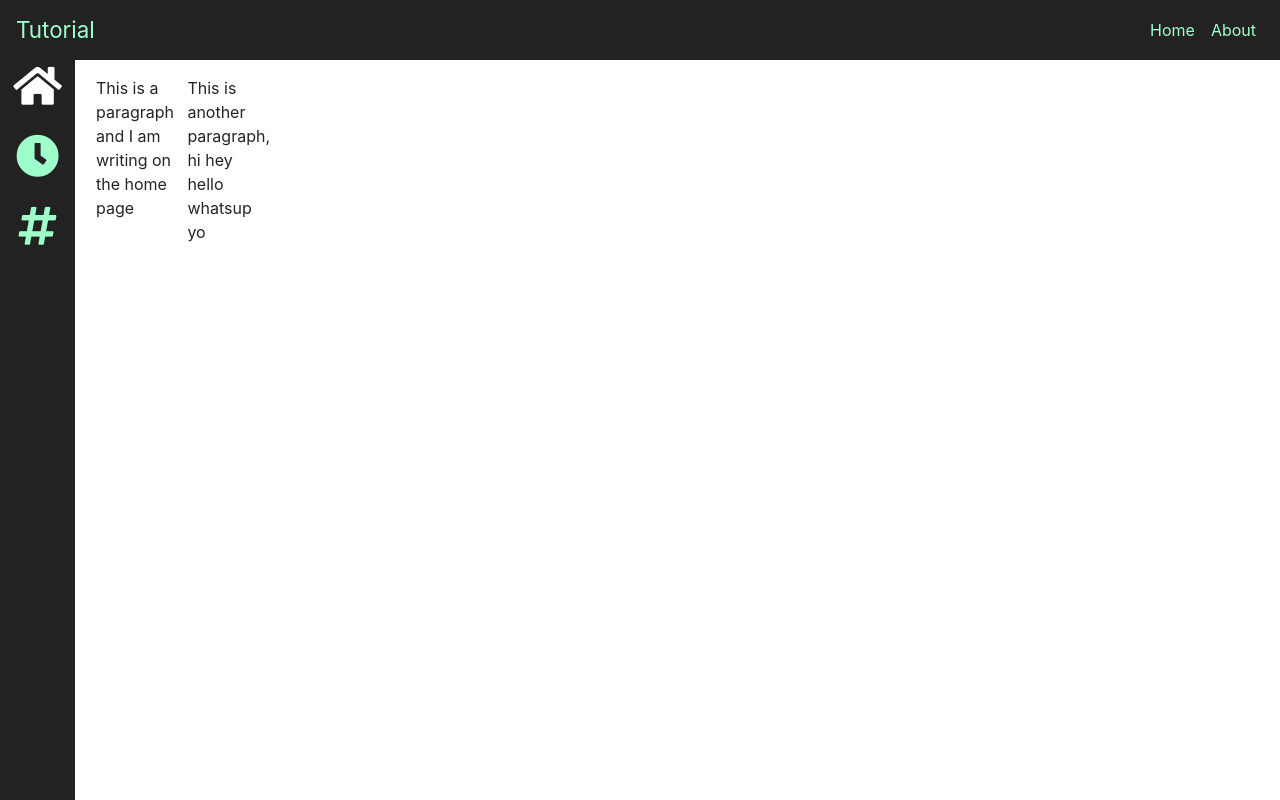
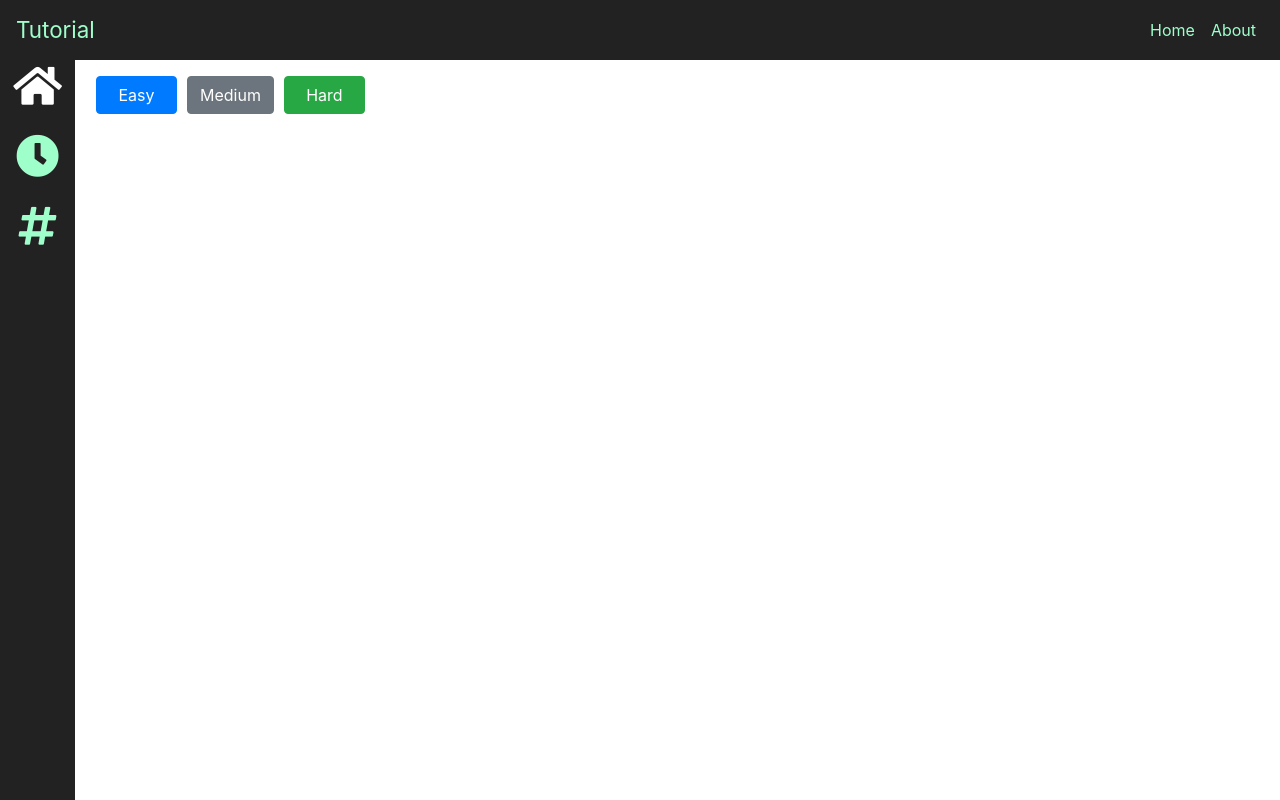
Before and after one commit to ZAT90/sorting, a React (Create React App) app: page / in a window 1280 px wide. Built offline with nearby package versions, Linux system fonts and the light colour scheme.

Commit message:
bubble sort started

```diff
--- a/src/About.js
+++ /dev/null
@@ -1,19 +0,0 @@
-import React from 'react';
-import styled from 'styled-components';
-const GridWrapper = styled.div`
-  display: grid;
-  grid-gap: 10px;
-  margin-top: 1em;
-  margin-left: 6em;
-  margin-right: 6em;
-  grid-template-columns: repeat(12, 1fr);
-  grid-auto-rows: minmax(25px, auto);
-`;
-export const About = () => (
-  <GridWrapper>
-    <h2>About Page</h2>
-    <p>State at ceiling lay on arms while you're using the keyboard so this human feeds me.</p>
-    <p>I am a kitty cat, sup, feed me, no cares in the world</p>
-    <p>Meow meow, I tell my human purr for no reason but to chase after</p>
-  </GridWrapper>
-)
--- a/src/App.js
+++ b/src/App.js
@@ -4,9 +4,9 @@ import './App.css';
 import '../node_modules/bootstrap/dist/css/bootstrap.min.css';
 import { BrowserRouter as Router, Route, Switch } from "react-router-dom";
 import { NavigationBar } from './components/NavigationBar';
-import { Home } from './Home';
-import { About } from './About';
-import { NoMatch } from './NoMatch';
+import { Bubble } from './screens/bubble';
+import { Count } from './screens/count';
+import { Merge } from './screens/merge';
 import Sidebar from './components/Sidebar';
 
 function App() {
@@ -16,9 +16,9 @@ function App() {
         <NavigationBar />
         <Sidebar />
         <Switch>
-          <Route exact path="/" component={Home} />
-          <Route path="/about" component={About} />
-          <Route component={NoMatch} />
+          <Route exact path="/" component={Bubble} />
+          <Route path="/count" component={Count} />
+          <Route path="/merge" component={Merge} />
         </Switch>
       </Router>
     </React.Fragment>
--- a/src/components/Sidebar.js
+++ b/src/components/Sidebar.js
@@ -19,19 +19,19 @@ class SideNav extends React.Component {
             items: [
                 {
                     path: '/', /* path is used as id to check which NavItem is active basically */
-                    name: 'Home',
+                    name: 'Bubble',
                     css: 'fa fa-fw fa-home',
                     key: 1 /* Key is required, else console throws error. Does this please you Mr. Browser?! */
                 },
                 {
-                    path: '/about',
-                    name: 'About',
+                    path: '/count',
+                    name: 'Count',
                     css: 'fa fa-fw fa-clock',
                     key: 2
                 },
                 {
-                    path: '/NoMatch',
-                    name: 'NoMatch',
+                    path: '/merge',
+                    name: 'Merge',
                     css: 'fas fa-hashtag',
                     key: 3
                 },
--- /dev/null
+++ b/src/screens/bubble.js
@@ -0,0 +1,44 @@
+import React, { useState, Tou } from 'react';
+import styled from 'styled-components';
+import { Button } from 'react-bootstrap';
+const GridWrapper = styled.div`
+  display: grid;
+  grid-gap: 10px;
+  margin-top: 1em;
+  margin-left: 6em;
+  margin-right: 6em;
+  grid-template-columns: repeat(12, 1fr);
+  grid-auto-rows: minmax(25px, auto);
+`;
+
+export function Bubble(params) {
+  const [isLevel, setIsLevel] = useState(false);
+  const [firstList, setFirstList] = useState([]);
+  const[highlightFirst,setHighlightFirst] = useState(0);
+  const[highlightSecond,setHighlightSecond] = useState(1);
+  const listItems = firstList.map((number, i) =>
+  <Button style = {{backgroundColor: i == highlightFirst || i == highlightSecond?'red':'green'}} key={i} >{number}</Button>
+  );
+  return (
+    <div>
+      <GridWrapper>
+        {!isLevel && <Button onClick={() => {
+          setIsLevel(true);
+          console.log('i have clicked this');
+          const randomArray = Array.from({ length: 6 }, () => Math.floor(Math.random() * 40));
+          setFirstList(randomArray);
+        }
+
+        } variant="primary">Easy</Button>}{' '}
+        {!isLevel && <Button onClick={() => setIsLevel(true)} variant="secondary">Medium</Button>}{' '}
+        {!isLevel && <Button onClick={() => setIsLevel(true)} variant="success">Hard</Button>}{' '}
+
+      </GridWrapper>
+      <div>
+        <GridWrapper>
+          {firstList.length > 0 && listItems}
+        </GridWrapper>
+      </div>
+    </div>
+  )
+}
--- a/src/Home.js
+++ b/src/screens/count.js
@@ -9,9 +9,11 @@ const GridWrapper = styled.div`
   grid-template-columns: repeat(12, 1fr);
   grid-auto-rows: minmax(25px, auto);
 `;
-export const Home = (props) => (
+export const Count = () => (
   <GridWrapper>
-    <p>This is a paragraph and I am writing on the home page</p>
-    <p>This is another paragraph, hi hey hello whatsup yo</p>
+    <h2>About Page</h2>
+    <p>State at ceiling lay on arms while you're using the keyboard so this human feeds me.</p>
+    <p>I am a kitty cat, sup, feed me, no cares in the world</p>
+    <p>Meow meow, I tell my human purr for no reason but to chase after</p>
   </GridWrapper>
 )
--- a/src/NoMatch.js
+++ b/src/screens/merge.js
@@ -5,8 +5,8 @@ const Wrapper = styled.div`
   margin-left: 6em;
   margin-right: 6em;
 `;
-export const NoMatch = () => (
+export const Merge = () => (
   <Wrapper>
-    <h2>No Match</h2>
+    <h2>This is for merge sort</h2>
   </Wrapper>
 )
```
Also changed, not shown: 1 other file (tests, documents, lock files or other folders).
